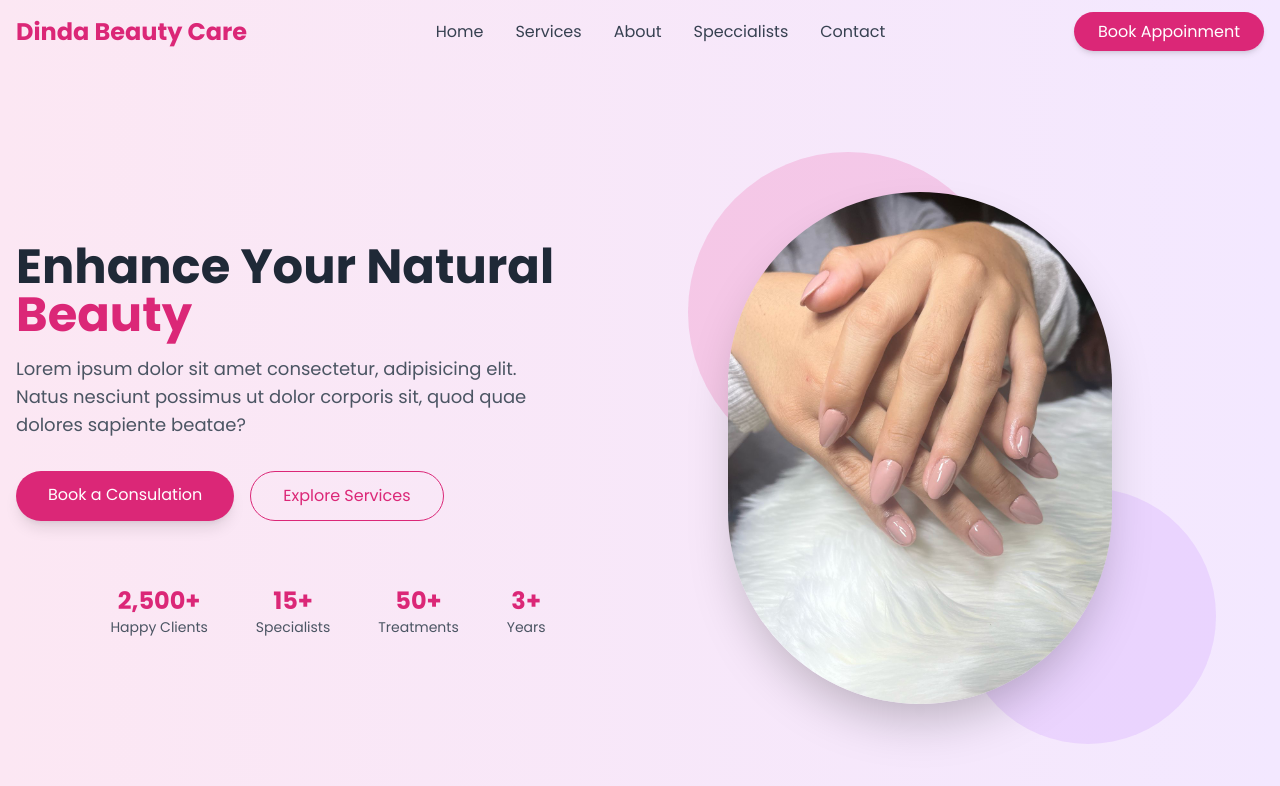
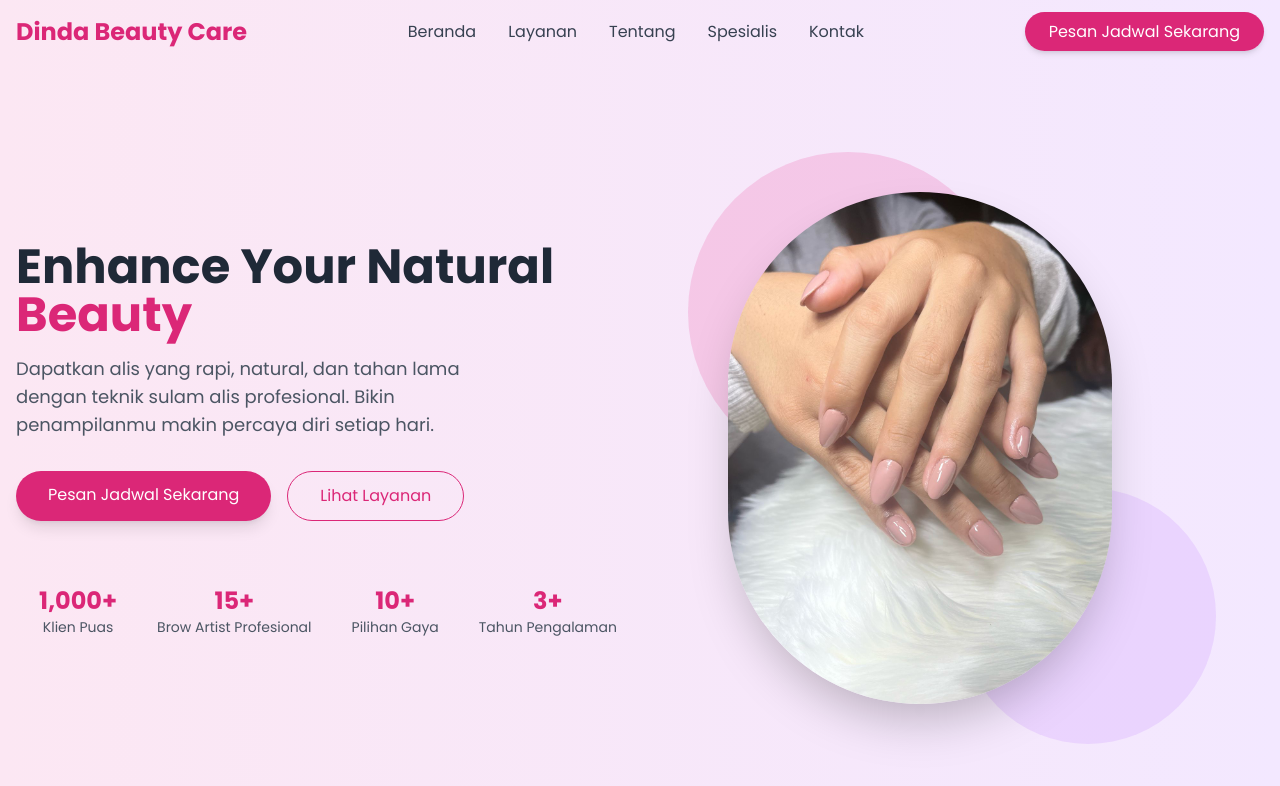
Before and after one commit to yudisdev/clinic-web, a React (Vite) app: page / in a window 1280 px wide. Shown: the top 786 px of the page. Built offline with nearby package versions, Linux system fonts and the light colour scheme.

Commit message:
change leanguage in english to indonesian

```diff
--- a/src/components/Header.jsx
+++ b/src/components/Header.jsx
@@ -8,11 +8,11 @@ const Header = () => {
   };
 
   const navLinks = [
-    { href: "#home", label: "Home" },
-    { href: "#services", label: "Services" },
-    { href: "#about", label: "About" },
-    { href: "#speccialists", label: "Speccialists" },
-    { href: "#contact", label: "Contact" },
+    { href: "#beranda", label: "Beranda" },
+    { href: "#layanan", label: "Layanan" },
+    { href: "#tentang", label: "Tentang" },
+    { href: "#spesialis", label: "Spesialis" },
+    { href: "#kontak", label: "Kontak" },
   ];
 
   return (
@@ -96,12 +96,12 @@ const Header = () => {
         )}
         <nav className="hidden md:block" aria-label="Appointment booking">
           <a
-            href="#appoinment"
+            href="#pesanjadwal"
             className="bg-pink-600 hover:bg-pink-700 text-white px-6 py-2 rounded-full
           transition-colors duration-200 shadow-md focus:outline-none focus:ring-2
           focus:ring-pink-800 focus:ring-offset-2"
           >
-            Book Appoinment
+            Pesan Jadwal Sekarang
           </a>
         </nav>
       </div>
--- a/src/components/Hero.jsx
+++ b/src/components/Hero.jsx
@@ -2,40 +2,40 @@ import heroo from '../assets/Heroo.jpg'
 
 const Hero = () => {
     const stats = [
-        {value:"2,500+", label:"Happy Clients"},
-        {value:"15+", label:"Specialists"},
-        {value:"50+", label:"Treatments"},
-        {value:"3+", label:"Years"},
+        {value:"1,000+", label:"Klien Puas"},
+        {value:"15+", label:"Brow Artist Profesional"},
+        {value:"10+", label:"Pilihan Gaya"},
+        {value:"3+", label:"Tahun Pengalaman"},
     ];
   return (
    <div>
-        <section id='home' className='relative overflow-hidden bg-gradient-to-r from-pink-100 to-purple-100'>
+        <section id='beranda' className='relative overflow-hidden bg-gradient-to-r from-pink-100 to-purple-100'>
             <article className='container mx-auto px-4 py-20 md:py-32 flex flex-col md:flex-row items-center'>
                 <div className='md:w-1/2 mb-10 md:mb-0 '>
                     <hgroup>
                         <h1 className='text-4xl md:text-5xl ld:text-6xl font-bold text-gray-800 mb-4 '>
-                            Enhance Your Natural <mark className='text-pink-600 bg-transparent'>Beauty</mark>
+                            Enhance Your Natural <mark className='text-pink-600 bg-transparent'>Beauty</mark> {/*tingkatkan kecantikan alami anda*/}
                         </h1>
                         <p className='text-lg text-gray-600 mb-8 max-w-lg'>
-                            Lorem ipsum dolor sit amet consectetur, adipisicing elit. Natus nesciunt possimus ut dolor corporis sit, quod quae dolores sapiente beatae?
+                            Dapatkan alis yang rapi, natural, dan tahan lama dengan teknik sulam alis profesional. Bikin penampilanmu makin percaya diri setiap hari.
                         </p>
                     </hgroup>
                     <nav className='flex flex-col sm:flex-row gap-4 mb-12'>
-                        <a href="#appointment"
+                        <a href="#pesanjadwal"
                         className='bg-pink-600 hover:bg-pink-700 text-white px-8 py-3 rounded-full
                         text-center transition shadow-lg'
                         aria-label='Book a consulation'>
-                            Book a Consulation
+                            Pesan Jadwal Sekarang
                         </a>
-                        <a href="#services"
+                        <a href="#layanan"
                         className='border border-pink-600 text-pink-600 hover:bg-pink-50 px-8 py-3 rounded-full
                         text-center transition'
                         aria-label='Explore our services'>
-                            Explore Services
+                            Lihat Layanan
                         </a>
                     </nav>
                     <aside className='py-4'>
-                        <ul className='flex flex-wrap justify-center gap-4 md:gap-8 text-center'>
+                        <ul className='flex flex-wrap justify-center gap-5 md:gap-6 text-center'>
                             {stats.map((stats, index)=> (
                                 <li key={index} className='px-2'>
                                     <strong className='text-2xl font-bold text-pink-600'>{stats.value}</strong>
```
